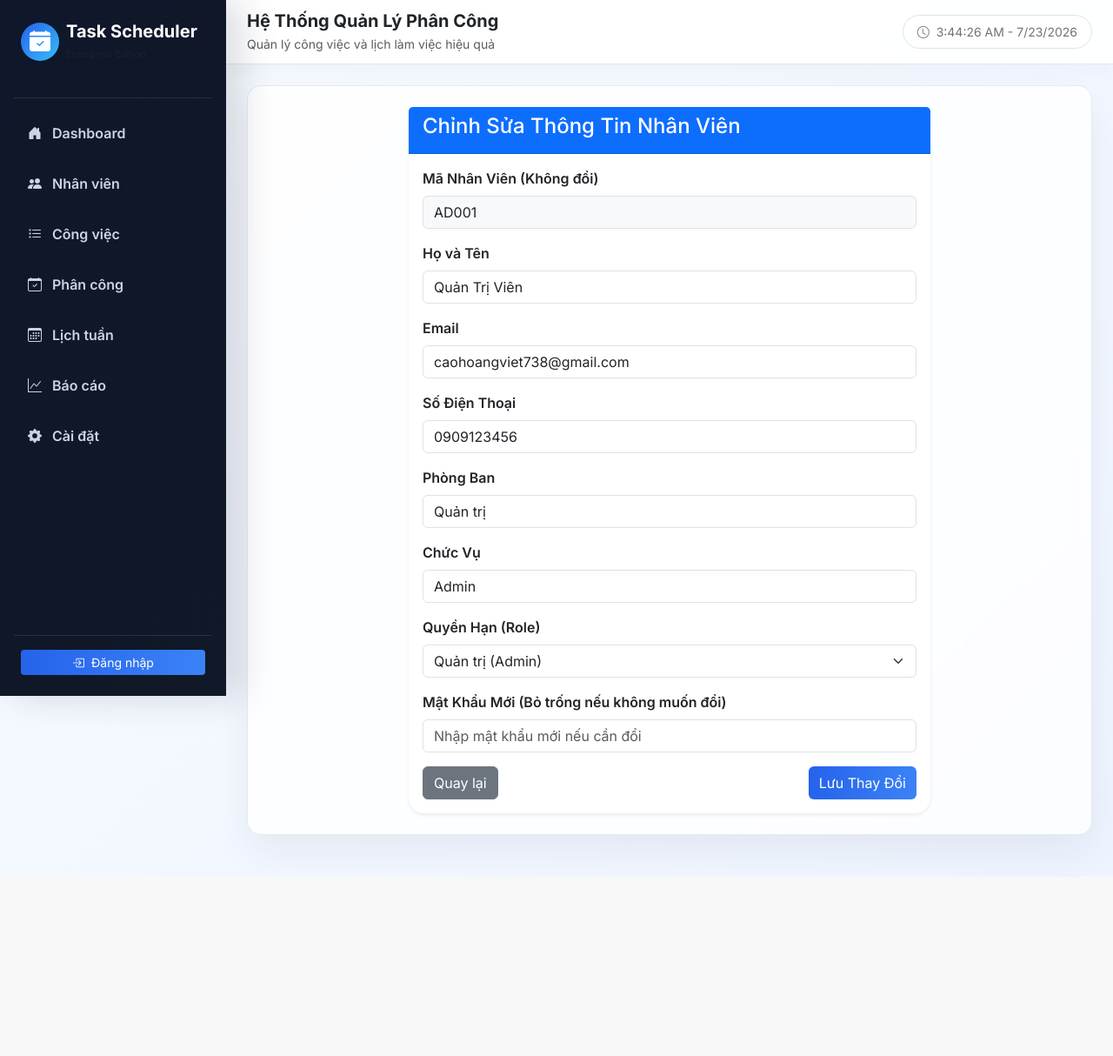
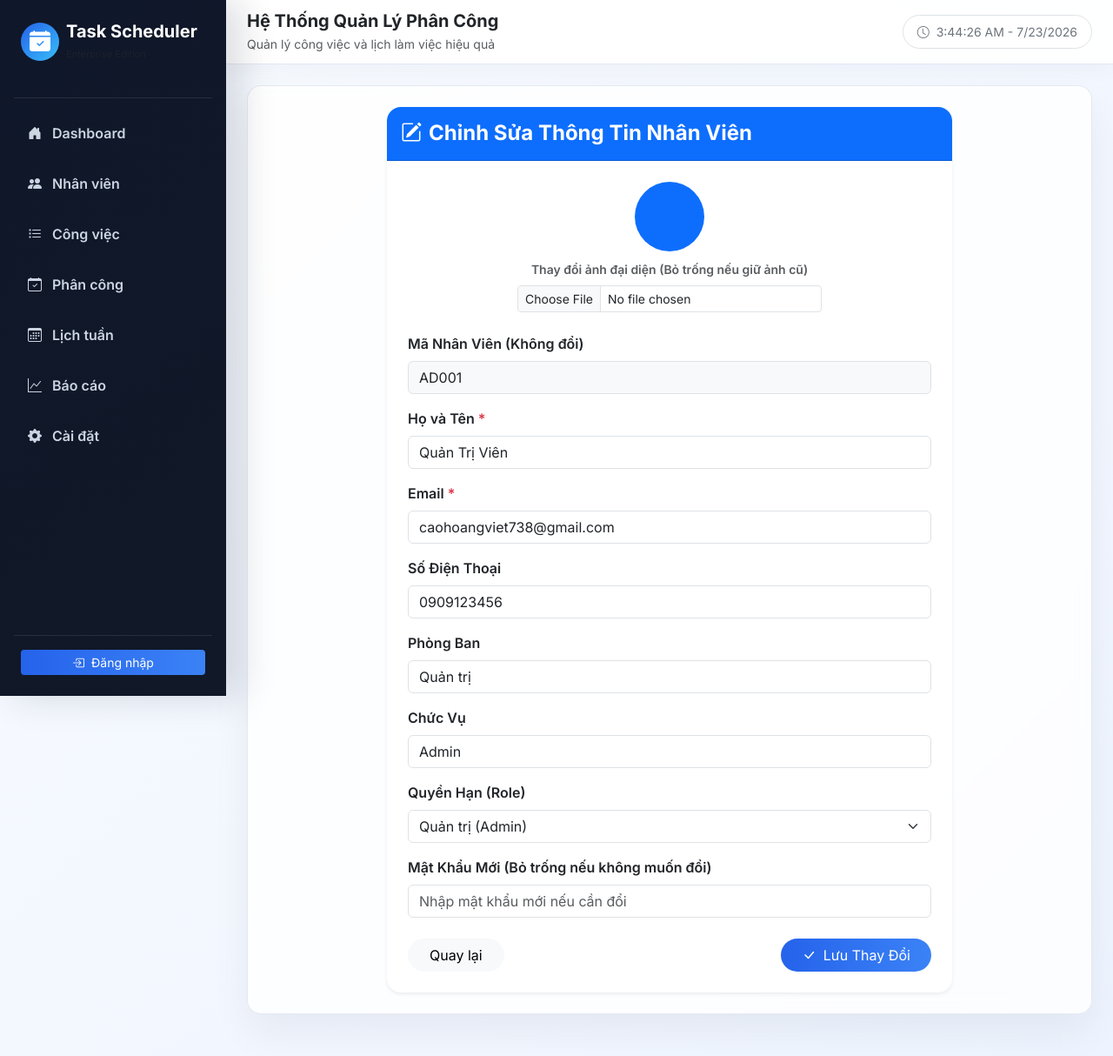
Before and after one commit to Chngivt/EmployeeTaskScheduler, a Flask app: template app/templates/employee/edit.html in a window 1280 px wide. Shown: the whole page at 87% size. Before the commit the page ends 999 px from the top, so only its background shows below. Run offline with Flask 3, Linux system fonts and the light colour scheme; the template is opened without the code that fills it: values that come from a table or form of the project are taken from there, others are empty.

Commit message:
Update edit.html

```diff
--- a/app/templates/employee/edit.html
+++ b/app/templates/employee/edit.html
@@ -1,27 +1,50 @@
 {% extends 'base.html' %}
 
 {% block content %}
-<div class="card shadow-sm mx-auto" style="max-width: 600px;">
-    <div class="card-header bg-primary text-white"><h4>Chỉnh Sửa Thông Tin Nhân Viên</h4></div>
-    <div class="card-body">
+<div class="card shadow-sm mx-auto rounded-4 border-0" style="max-width: 650px;">
+    <div class="card-header bg-primary text-white py-3 rounded-top-4">
+        <h4 class="mb-0 fw-bold"><i class="bi bi-pencil-square me-2"></i>Chỉnh Sửa Thông Tin Nhân Viên</h4>
+    </div>
+    <div class="card-body p-4">
 
         {% if error %}
-        <div class="alert alert-danger">{{ error }}</div>
+        <div class="alert alert-danger mb-3">{{ error }}</div>
         {% endif %}
 
-        <form method="POST">
+        <!-- BỔ SUNG: enctype="multipart/form-data" ĐỂ HỖ TRỢ UPLOAD ẢNH -->
+        <form method="POST" enctype="multipart/form-data">
+
+            <!-- BỔ SUNG: KHUNG HIỂN THỊ & BẤM THAY ĐỔI ẢNH ĐẠI DIỆN -->
+            <div class="mb-4 text-center">
+                <div class="mb-2">
+                    {% if emp.avatar %}
+                        <img src="{{ url_for('static', filename='uploads/avatars/' + emp.avatar) }}"
+                             alt="{{ emp.fullname }}"
+                             class="rounded-circle border shadow-sm"
+                             style="width: 80px; height: 80px; object-fit: cover;">
+                    {% else %}
+                        <div class="bg-primary bg-opacity-15 text-primary rounded-circle d-inline-flex align-items-center justify-content-center fw-bold"
+                             style="width: 80px; height: 80px; font-size: 28px;">
+                            {{ emp.fullname[0]|upper }}
+                        </div>
+                    {% endif %}
+                </div>
+                <label class="form-label small fw-semibold text-muted">Thay đổi ảnh đại diện (Bỏ trống nếu giữ ảnh cũ)</label>
+                <input type="file" name="avatar" class="form-control form-control-sm mx-auto" accept="image/*" style="max-width: 350px;">
+            </div>
+
             <div class="mb-3">
                 <label class="form-label fw-semibold">Mã Nhân Viên (Không đổi)</label>
                 <input type="text" class="form-control bg-light" value="{{ emp.code }}" disabled>
             </div>
 
             <div class="mb-3">
-                <label class="form-label fw-semibold">Họ và Tên</label>
+                <label class="form-label fw-semibold">Họ và Tên <span class="text-danger">*</span></label>
                 <input type="text" name="fullname" class="form-control" value="{{ emp.fullname }}" required>
             </div>
 
             <div class="mb-3">
-                <label class="form-label fw-semibold">Email</label>
+                <label class="form-label fw-semibold">Email <span class="text-danger">*</span></label>
                 <input type="email" name="email" class="form-control" value="{{ emp.email }}" required>
             </div>
 
@@ -53,9 +76,9 @@
                 <input type="password" name="password" class="form-control" placeholder="Nhập mật khẩu mới nếu cần đổi">
             </div>
 
-            <div class="d-flex justify-content-between">
-                <a href="/employee" class="btn btn-secondary">Quay lại</a>
-                <button type="submit" class="btn btn-primary">Lưu Thay Đổi</button>
+            <div class="d-flex justify-content-between pt-2">
+                <a href="/employee" class="btn btn-light rounded-pill px-4">Quay lại</a>
+                <button type="submit" class="btn btn-primary rounded-pill px-4"><i class="bi bi-check-lg me-1"></i> Lưu Thay Đổi</button>
             </div>
         </form>
     </div>
```
